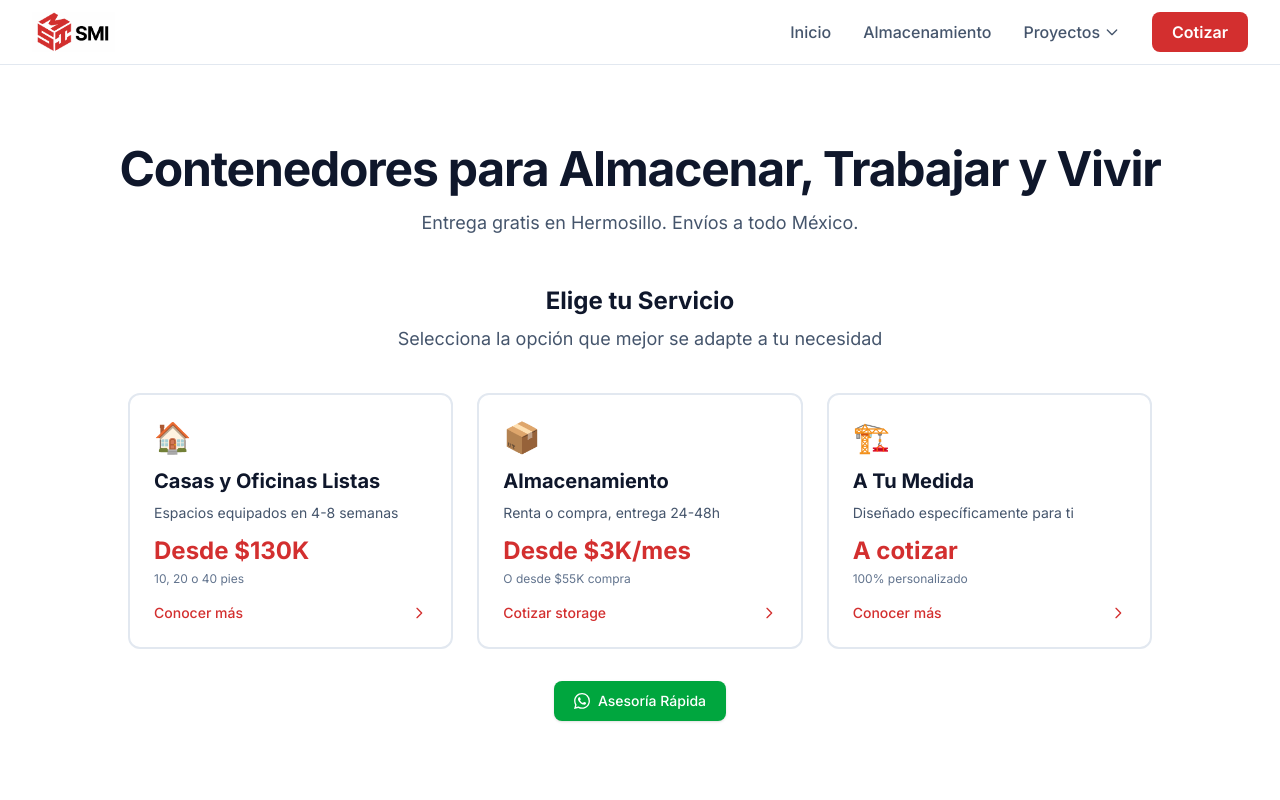
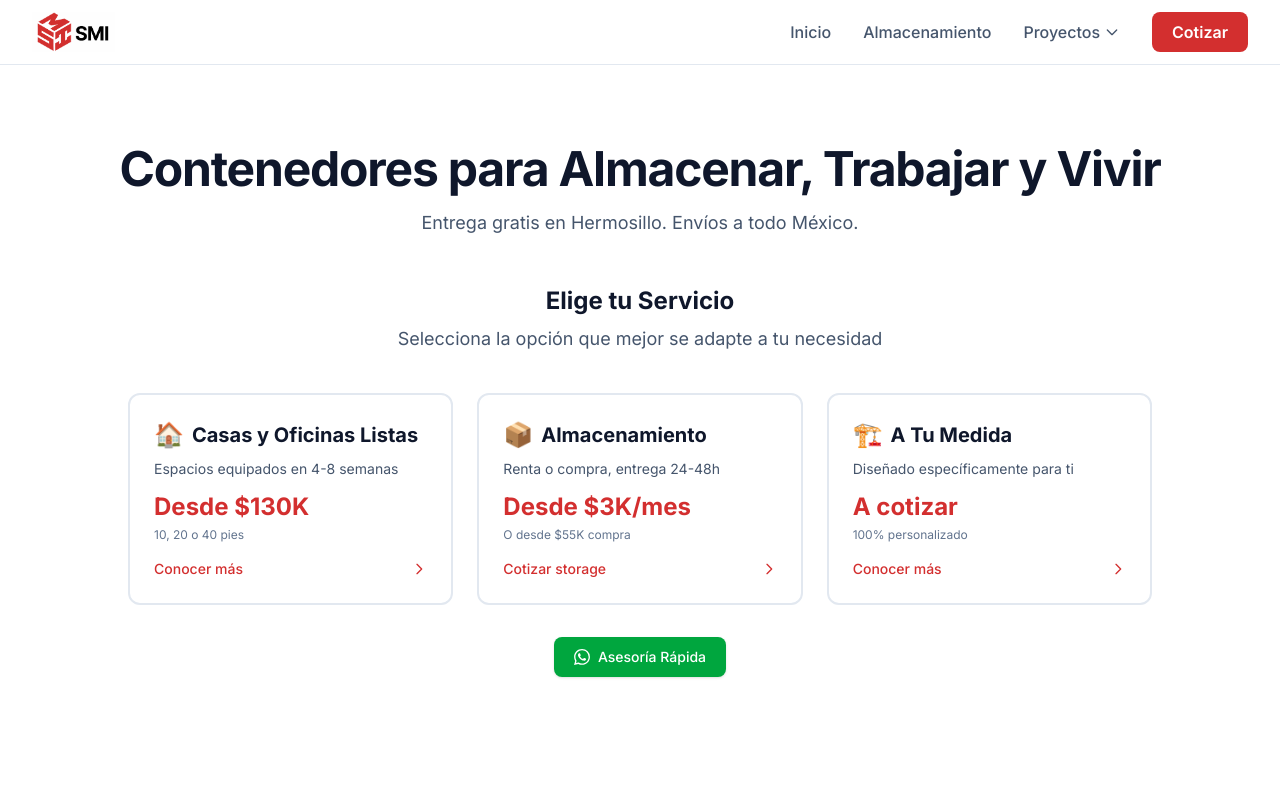
Before and after one commit to stevetrabajos0/smi-contenedores, a Next.js app: page / in a window 1280 px wide. Shown: the top 800 px of the page. Built offline with nearby package versions, Linux system fonts and the light colour scheme.

Commit message:
fix: emoji inline con título en cards servicios - ahorro 96px

```diff
--- a/app/page.tsx
+++ b/app/page.tsx
@@ -47,10 +47,12 @@
                          rounded-xl p-4 sm:p-6 transition-all duration-300 hover:shadow-2xl hover:-translate-y-1
                          cursor-pointer"
             >
-              <div className="text-2xl sm:text-3xl mb-2 sm:mb-3">🏠</div>
-              <h3 className="text-lg sm:text-xl font-bold text-slate-900 mb-2">
+              <div className="flex items-center gap-2 mb-2">
+                <span className="text-xl sm:text-2xl">🏠</span>
+                <h3 className="text-lg sm:text-xl font-bold text-slate-900">
                   Casas y Oficinas Listas
                 </h3>
+              </div>
               <p className="text-sm text-slate-600 mb-2 sm:mb-3">
                 Espacios equipados en 4-8 semanas
               </p>
@@ -76,10 +78,12 @@
                          rounded-xl p-4 sm:p-6 transition-all duration-300 hover:shadow-2xl hover:-translate-y-1
                          cursor-pointer"
             >
-              <div className="text-2xl sm:text-3xl mb-2 sm:mb-3">📦</div>
-              <h3 className="text-lg sm:text-xl font-bold text-slate-900 mb-2">
+              <div className="flex items-center gap-2 mb-2">
+                <span className="text-xl sm:text-2xl">📦</span>
+                <h3 className="text-lg sm:text-xl font-bold text-slate-900">
                   Almacenamiento
                 </h3>
+              </div>
               <p className="text-sm text-slate-600 mb-2 sm:mb-3">
                 Renta o compra, entrega 24-48h
               </p>
@@ -105,10 +109,12 @@
                          rounded-xl p-4 sm:p-6 transition-all duration-300 hover:shadow-2xl hover:-translate-y-1
                          cursor-pointer"
             >
-              <div className="text-2xl sm:text-3xl mb-2 sm:mb-3">🏗️</div>
-              <h3 className="text-lg sm:text-xl font-bold text-slate-900 mb-2">
+              <div className="flex items-center gap-2 mb-2">
+                <span className="text-xl sm:text-2xl">🏗️</span>
+                <h3 className="text-lg sm:text-xl font-bold text-slate-900">
                   A Tu Medida
                 </h3>
+              </div>
               <p className="text-sm text-slate-600 mb-2 sm:mb-3">
                 Diseñado específicamente para ti
               </p>
```
Lines whose indentation alone changed are shown as unchanged.
